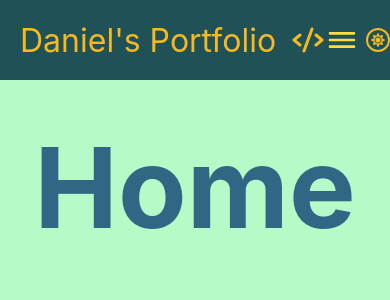
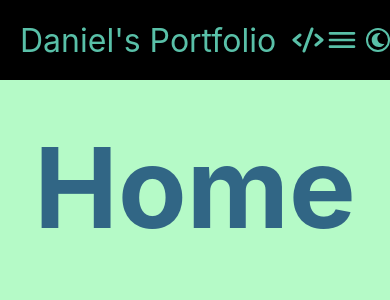
Before and after one commit to DanielChoy17/personal-portfolio, a React (Create React App) app: page /#/ in a window 390 px wide. Both pictures are taken after a click on the element 378 px from the left and 40 px from the top of the page. Shown: the top 300 px of the page. Built offline with nearby package versions, Linux system fonts and the light colour scheme.

Commit message:
Nav Bar Light and Dark Mode Works

```diff
--- a/src/components/navbar/NavBar.css
+++ b/src/components/navbar/NavBar.css
@@ -1,3 +1,4 @@
+/*Light Mode CSS*/
 .navbar {
   background-color: #1f5156;
   height: 80px;
@@ -151,3 +152,160 @@
     color: #ffdd40;
   }
 }
+
+/*--------------------------------------------------------------------------------------*/
+
+/*Dark Mode CSS*/
+.dark-navbar {
+  background-color: #000000;
+  height: 80px;
+  display: flex;
+  justify-content: center;
+  align-items: center;
+  font-size: 1.2rem;
+  position: sticky;
+  top: 0;
+  z-index: 20;
+}
+
+.dark-nav-container {
+  display: flex;
+  justify-content: center;
+  align-items: center;
+  width: 100%;
+  height: 80px;
+  max-width: 1500px;
+  position: relative;
+}
+
+.dark-nav-logo {
+  color: #59c0a8;
+  align-items: center;
+  margin-left: 20px;
+  cursor: pointer;
+  text-decoration: none;
+  font-size: 2rem;
+  flex-grow: 1;
+
+  display: flex;
+  align-items: center;
+  justify-items: center;
+}
+
+.dark-nav-logo .dark-icon {
+  display: inline-block;
+  width: 3rem;
+  height: 3rem;
+  margin-left: 16px;
+}
+
+.dark-nav-menu {
+  display: flex;
+  list-style: none;
+  text-align: center;
+  margin-right: 2rem;
+}
+
+.dark-nav-links {
+  color: #fff;
+  text-decoration: none;
+  padding: 0.5rem 1rem;
+  height: 100%;
+  border-bottom: 3px solid transparent;
+}
+
+.dark-nav-item {
+  line-height: 40px;
+  margin-right: 1rem;
+}
+
+.dark-nav-item:after {
+  content: "";
+  display: block;
+  height: 3px;
+  width: 0;
+  background: transparent;
+  transition: width 0.7s ease, background-color 0.5s ease;
+}
+
+.dark-nav-item:hover:after {
+  width: 100%;
+  background: #59c0a8;
+}
+
+.dark-nav-item .active {
+  color: #59c0a8;
+  border: 1px solid #59c0a8;
+}
+
+.dark-nav-icon {
+  display: none;
+  color: #59c0a8;
+}
+
+.dark-nav-icon .dark-icon {
+  display: inline-block;
+  width: 2rem;
+  height: 2rem;
+}
+
+.dark-mode-button {
+  color: #59c0a8;
+  margin-left: 0px;
+  margin-right: 0px;
+  cursor: pointer;
+  font-size: 14px;
+  display: flex;
+  border: 2px solid #59c0a8;
+  border-radius: 50%;
+  padding: 3px;
+  align-items: center;
+}
+
+@media screen and (max-width: 960px) {
+  .dark-nav-menu {
+    display: flex;
+    flex-direction: column;
+    width: 100%;
+    border-top: 1pxsolid #fff;
+    position: absolute;
+    top: 80px;
+    left: -110%;
+    opacity: 1;
+    transition: all 0.5s ease;
+  }
+
+  .dark-nav-menu.active {
+    background: #000000;
+    left: 0px;
+    opacity: 1;
+    transition: all 0.5s ease;
+    z-index: 1;
+  }
+  .dark-nav-item .active {
+    color: #59c0a8;
+    border: none;
+  }
+  .dark-nav-links {
+    padding: 1.5rem;
+    width: 100%;
+    display: table;
+  }
+
+  .dark-nav-logo .dark-icon {
+    width: 2rem;
+    height: 2rem;
+  }
+
+  .dark-nav-icon {
+    display: block;
+    position: absolute;
+    top: 50%;
+    right: 0;
+    transform: translate(-100%, -50%);
+    width: 2rem;
+    height: 2rem;
+    cursor: pointer;
+    color: #59c0a8;
+  }
+}
--- a/src/components/navbar/NavBar.js
+++ b/src/components/navbar/NavBar.js
@@ -12,46 +12,46 @@ function NavBar() {
   const toggleDarkMode = () => setDarkMode(!isDarkMode);
   return (
     <>
-      <nav className="navbar">
-        <div className="nav-container">
-          <NavLink exact to="/" className="nav-logo">
+      <nav className={isDarkMode ? 'dark-navbar' : 'navbar'}>
+        <div className={isDarkMode ? 'dark-nav-container' : 'nav-container'}>
+          <NavLink exact to="/" className={isDarkMode ? 'dark-nav-logo' : 'nav-logo'}>
             <span>Daniel's Portfolio</span>
-            <span className="icon">
+            <span className={isDarkMode ? 'dark-icon' : 'icon'}>
               <CodeIcon />
             </span>
           </NavLink>
 
-          <ul className={click ? "nav-menu" : "nav-menu active"}>
-            <li className="nav-item">
+          <ul className={`${isDarkMode ? 'dark-' : ''}${click ? 'nav-menu' : 'nav-menu active'}`}>
+            <li className={isDarkMode ? 'dark-nav-item' : 'nav-item'}>
               <NavLink
                 exact
                 to="/"
                 activeClassName="active"
-                className="nav-links"
+                className={isDarkMode ? 'dark-nav-links' : 'nav-links'}
                 onClick={handleClick}
               >
                 Home
               </NavLink>
             </li>
 
-            <li className="nav-item">
+            <li className={isDarkMode ? 'dark-nav-item' : 'nav-item'}>
               <NavLink
                 exact
                 to="/experience"
                 activeClassName="active"
-                className="nav-links"
+                className={isDarkMode ? 'dark-nav-links' : 'nav-links'}
                 onClick={handleClick}
               >
                 Experience
               </NavLink>
             </li>
 
-            <li className="nav-item">
+            <li className={isDarkMode ? 'dark-nav-item' : 'nav-item'}>
               <NavLink
                 exact
                 to="/projects"
                 activeClassName="active"
-                className="nav-links"
+                className={isDarkMode ? 'dark-nav-links' : 'nav-links'}
                 onClick={handleClick}
               >
                 Projects
@@ -59,21 +59,21 @@ function NavBar() {
             </li>
           </ul>
 
-          <div className="nav-icon" onClick={handleClick}>
+          <div className={isDarkMode ? 'dark-nav-icon' : 'nav-icon'} onClick={handleClick}>
               {/* <i className={click ? "fas fa-times" : "fas fa-bars"}></i> */}
               {click ? (
-                <span className="icon">
+                <span className={isDarkMode ? 'dark-icon' : 'icon'}>
                   <HamburgetMenuOpen />{" "}
                 </span>
               ) : (
-                <span className="icon">
+                <span className={isDarkMode ? 'dark-icon' : 'icon'}>
                   <HamburgetMenuClose />
                 </span>
               )}
           </div>
 
-          <div className="mode-button" onClick={toggleDarkMode}>
-            {isDarkMode ? <FaSun /> : <FaMoon />}
+          <div className={isDarkMode ? 'dark-mode-button' : 'mode-button'} onClick={toggleDarkMode}>
+            {isDarkMode ? <FaMoon /> : <FaSun />}
           </div>
         </div>
       </nav>
```
Also changed, not shown: 6 other files (tests, documents, lock files or other folders).
